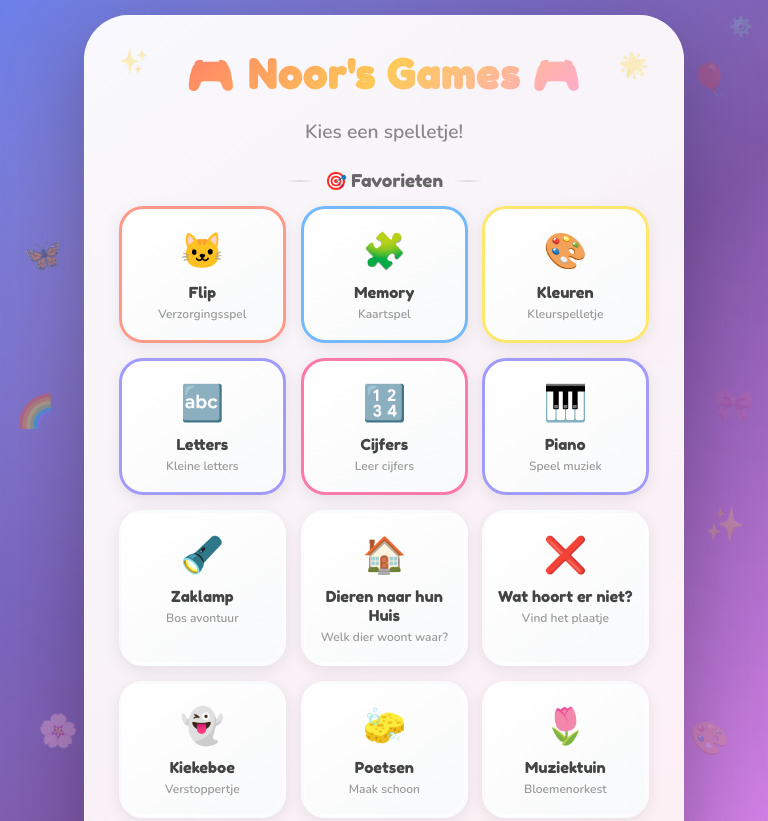
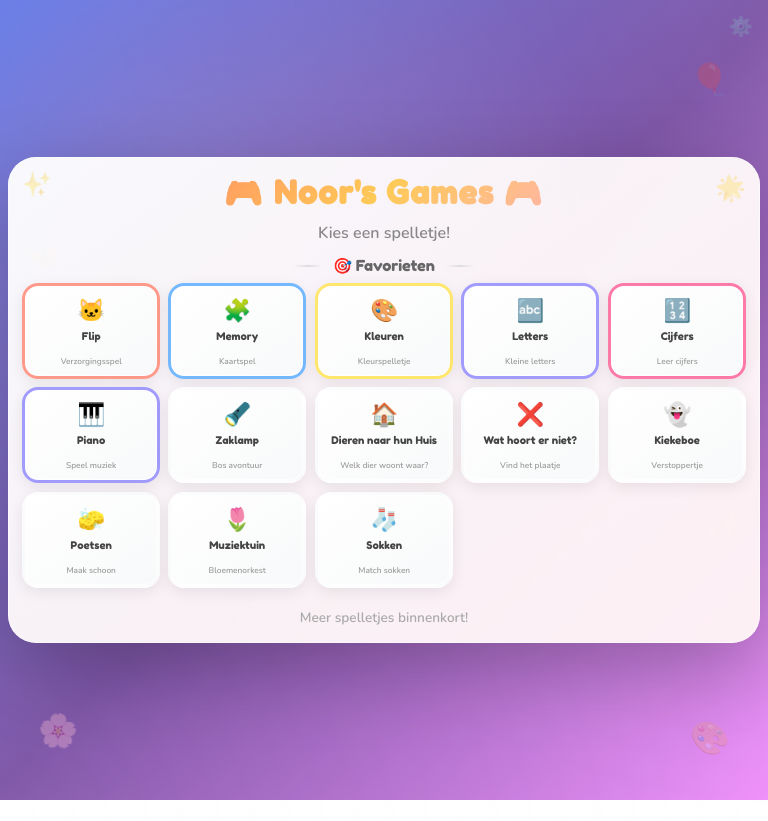
Before and after one commit to bijanamirhojat/Noor-Spel, a plain HTML site: page index.html in a window 768 px wide. Shown: the top 821 px of the page. After the commit the page ends 800 px from the top, so only its background shows below. Drawn offline with nearby package versions, Linux system fonts and the light colour scheme.

Commit message:
Enhance layout and responsiveness of game cards and sections for better user experience on various devices

```diff
--- a/index.html
+++ b/index.html
@@ -227,6 +227,7 @@
             grid-template-columns: repeat(3, 1fr);
             gap: 10px;
             margin-bottom: 8px;
+            grid-auto-rows: 1fr;
         }
 
         @media (min-width: 768px) {
@@ -255,6 +256,13 @@
             border: 3px solid transparent;
             position: relative;
             overflow: hidden;
+            display: grid;
+            grid-template-rows: auto minmax(0, 1fr) auto;
+            align-items: center;
+            justify-items: center;
+            align-content: start;
+            row-gap: 2px;
+            min-height: 112px;
         }
 
         .game-card::before {
@@ -277,12 +285,14 @@
             .game-card {
                 padding: 18px 12px;
                 border-radius: 24px;
+                min-height: 142px;
             }
         }
 
         @media (min-width: 900px) {
             .game-card {
                 padding: 22px 15px;
+                min-height: 152px;
             }
         }
 
@@ -297,12 +307,28 @@
             font-family: 'Fredoka One', cursive;
             font-size: 0.8rem;
             color: #444;
+            line-height: 1.2;
+            width: 100%;
+            text-align: center;
+            overflow: hidden;
+            display: -webkit-box;
+            -webkit-line-clamp: 2;
+            -webkit-box-orient: vertical;
+            line-clamp: 2;
+            min-height: 2.35em;
         }
 
         .game-desc {
             font-size: 0.6rem;
             color: #999;
             margin-top: 2px;
+            line-height: 1.2;
+            width: 100%;
+            text-align: center;
+            overflow: hidden;
+            text-overflow: ellipsis;
+            white-space: nowrap;
+            min-height: 1.2em;
         }
 
         @media (min-width: 768px) {
@@ -312,10 +338,94 @@
             }
             .game-title {
                 font-size: 0.95rem;
+                min-height: 2.4em;
             }
             .game-desc {
                 font-size: 0.75rem;
                 margin-top: 4px;
+            }
+        }
+
+        /* iPad portrait/tablet compact mode: fit without overflow */
+        @media (min-width: 768px) and (max-width: 1023px) {
+            body {
+                padding: 8px;
+            }
+
+            .home-container {
+                max-width: 760px;
+                padding: 16px 14px;
+                border-radius: 28px;
+            }
+
+            h1 {
+                font-size: 2rem;
+                margin-bottom: 4px;
+            }
+
+            .subtitle {
+                font-size: 1rem;
+                margin-bottom: 12px;
+            }
+
+            .header {
+                margin-bottom: 10px;
+            }
+
+            .section-title {
+                font-size: 0.95rem;
+                margin-top: 8px;
+                margin-bottom: 8px;
+            }
+
+            .games-grid,
+            .beta-grid {
+                grid-template-columns: repeat(5, minmax(0, 1fr));
+                gap: 8px;
+            }
+
+            .games-grid {
+                margin-bottom: 8px;
+            }
+
+            .beta-section {
+                margin-top: 8px;
+                padding-top: 8px;
+            }
+
+            .game-card {
+                padding: 9px 6px;
+                border-radius: 16px;
+                min-height: 96px;
+                row-gap: 1px;
+            }
+
+            .game-icon {
+                font-size: 1.4rem;
+                margin-bottom: 3px;
+            }
+
+            .game-title {
+                font-size: 0.66rem;
+                min-height: 2.4em;
+            }
+
+            .game-desc {
+                font-size: 0.52rem;
+                margin-top: 1px;
+                min-height: 1.15em;
+            }
+
+            .footer {
+                margin-top: 8px;
+                font-size: 0.68rem;
+            }
+
+            .cache-btn {
+                margin-top: 6px;
+                padding: 7px 10px;
+                font-size: 0.66rem;
+                border-radius: 10px;
             }
         }
 
@@ -522,6 +632,7 @@
             display: grid;
             grid-template-columns: repeat(3, 1fr);
             gap: 6px;
+            grid-auto-rows: 1fr;
         }
 
         .beta-grid:empty {
@@ -546,6 +657,12 @@
         @media (min-width: 900px) {
             .beta-grid {
                 grid-template-columns: repeat(6, 1fr);
+            }
+        }
+
+        @media (min-width: 900px) and (max-width: 1023px) {
+            .beta-grid {
+                grid-template-columns: repeat(5, minmax(0, 1fr));
             }
         }
 
```
